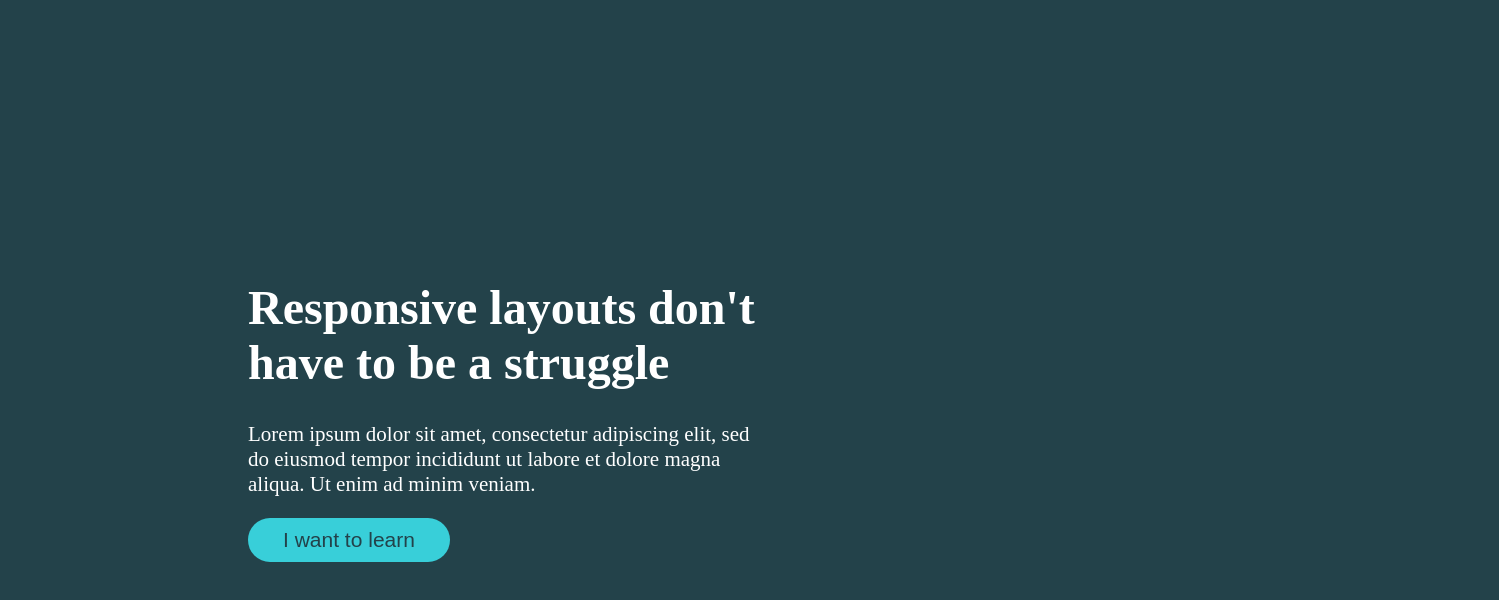
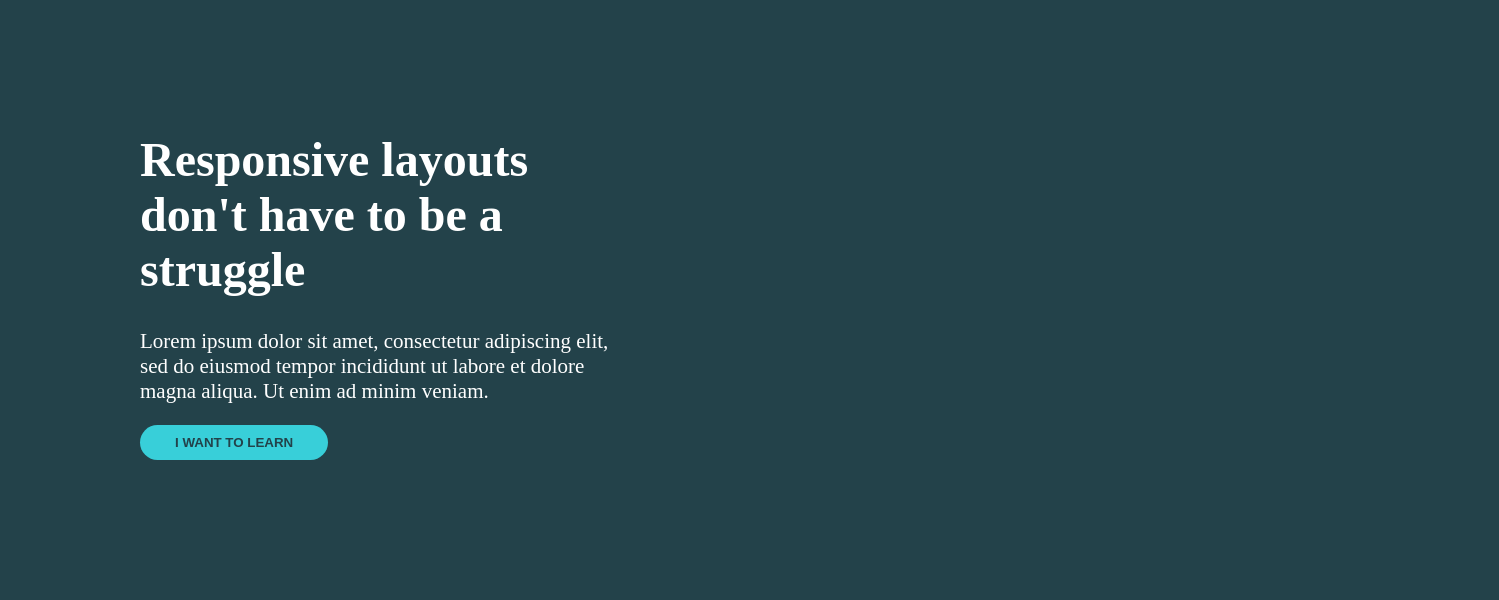
Before and after one commit to Relanaria/HTML---Practice, a plain HTML site: page 03. Practice Design specs/index.html in a window 1280 px wide. Shown: the whole page, 1499 px wide, since content can reach past the window. Drawn offline with Linux system fonts and the light colour scheme.

Commit message:
Update to challenge 3 code

```diff
--- a/03. Practice Design specs/index.html
+++ b/03. Practice Design specs/index.html
@@ -10,12 +10,14 @@
 
     <div class="container">
         <div class="header">
-            <h1>Responsive layouts don't have to be a struggle</h1>
-            <p>Lorem ipsum dolor sit amet, consectetur adipiscing elit, sed do eiusmod
-                tempor incididunt ut labore et dolore magna aliqua. Ut enim ad minim
-                veniam.
-            </p>
-            <button>I want to learn</button>
+            <div class="heade-hero">
+                <h1>Responsive layouts don't have to be a struggle</h1>
+                <p>Lorem ipsum dolor sit amet, consectetur adipiscing elit, sed do eiusmod
+                    tempor incididunt ut labore et dolore magna aliqua. Ut enim ad minim
+                    veniam.
+                </p>
+                <button type="submit">I want to learn</button>
+            </div>
         </div>
     </div>
 </body>
--- a/03. Practice Design specs/style.css
+++ b/03. Practice Design specs/style.css
@@ -3,33 +3,40 @@ html {
 
 }
 
+body {
+    margin: 0;
+    font-size: 21px;
+}
+
 
 .container {
     width: 80%;
-    max-width: 1200px;
+    max-width: 1000px;
+    padding: 100px 0;
     margin: 0 auto;
-    padding: 15em;
+}
+
+.heade-hero {
+    width: 50%;
+    color: white;
 }
 
 h1 {
-    width: 55%;
-    color: white;
     font-size: 48px;
     font-style: normal;
-}
-
-p {
-    font-size: 21px;
-    width: 50%;
-    color: white;
 }
 
 button {
     background-color: #38CFD9;
     color: #23424A;
-    font-size: 21px;
-    font-style: bold;
+    font-weight: 900;
+    text-transform: uppercase;
     border-radius: 4em;
     border-style: none;
     padding: 10px 35px;
 }
+
+.button:hover,
+.button:focus {
+    opacity: 0.75;
+}
```
